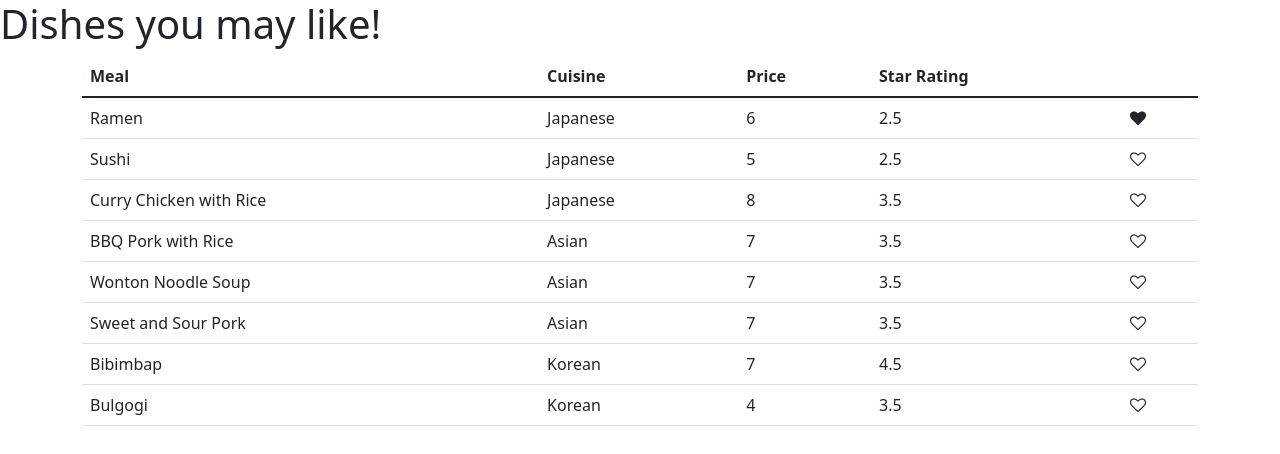
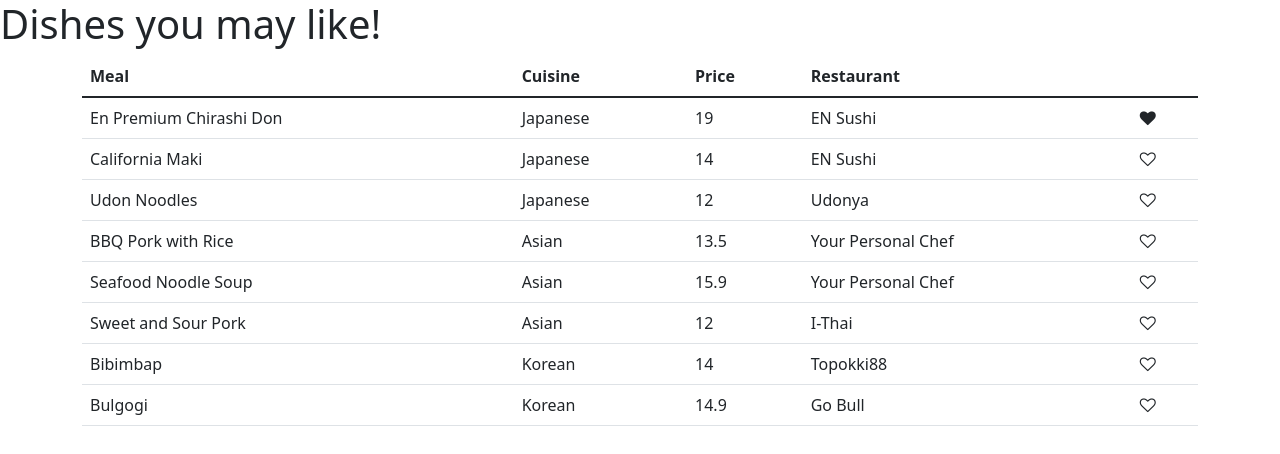
Before and after one commit to Kelvin-MKL/ReactApp, a React (Create React App) app in the folder table-with-nested-value-demo/: page / in a window 1280 px wide. Shown: the top 454 px of the page. Built offline with nearby package versions, Linux system fonts and the light colour scheme.

Commit message:
Documentation added in each method

```diff
--- a/table-with-nested-value-demo/src/App.js
+++ b/table-with-nested-value-demo/src/App.js
@@ -6,26 +6,38 @@ import _ from "lodash";
 import "./App.css";
 
 class App extends Component {
+  // This is same as useState hook.
   state = {
     dishes: [],
     sortColumn: { path: "title", order: "asc" },
   };
 
   componentDidMount() {
+    // This is what happened under the useEffect hook. OR simply use useEffect hook.
+    // This function is called after all the elements is correctly rendered.
+    // Static data is used in this case for simplicity.
+    // axios is a famous api that can be used to fetch data from an URL (async & await).
     this.setState({ dishes: getDishes() });
   }
 
   handleSort = (sortColumn) => {
+    // When the header is clicked, the child class passes the sortColumn obj to parent class
+    // (tableHeader -> dishesTable -> App)
+    // setState method then updates the virtual dom.
     this.setState({ sortColumn: sortColumn });
   };
 
   getPageData = () => {
+    // _. lodash gives accesibility to the nested value in an object.
     const { dishes, sortColumn } = this.state;
     const sorted = _.orderBy(dishes, [sortColumn.path], [sortColumn.order]);
     return { data: sorted };
   };
 
   handleLike = (dish) => {
+    // Clone the dishes state (array), find the index of specific dish.
+    // Clone the targeted object and make change on it.
+    // Replace the Cloned dishes with the original state.
     const dishes = [...this.state.dishes];
     const index = dishes.indexOf(dish);
     dishes[index] = { ...dishes[index] };
@@ -48,7 +60,6 @@ class App extends Component {
             onSort={this.handleSort}
           ></DishesTable>
         </div>
-        <i className='fa-solid fa-utensils'></i>
       </div>
     );
   }
--- a/table-with-nested-value-demo/src/component/common/table.jsx
+++ b/table-with-nested-value-demo/src/component/common/table.jsx
@@ -3,7 +3,9 @@ import TableHeader from "./tableHeader";
 import TableBody from "./tableBody";
 
 const Table = ({ columns, sortColumn, onSort, data }) => {
+  // Destructing, they are simply props.columns, props.sortColumn  ... etc.
   // argument destructing
+  // Resuable component
   return (
     <table className='table'>
       <TableHeader columns={columns} sortColumn={sortColumn} onSort={onSort} />
--- a/table-with-nested-value-demo/src/component/common/tableHeader.jsx
+++ b/table-with-nested-value-demo/src/component/common/tableHeader.jsx
@@ -1,6 +1,10 @@
 import React, { Component } from "react";
 
 class TableHeader extends Component {
+  // This will raise an event and send the current path value to the parent.
+  // Compare the current column.path value with previous value (in the state)
+  // If the path is the same, the order will be set to opposite
+  // Otherwise, the current path will take place, order will be set to ascending by default.
   raiseSort = (path) => {
     const sortColumn = { ...this.props.sortColumn };
     if (sortColumn.path === path)
@@ -13,6 +17,8 @@ class TableHeader extends Component {
   };
 
   renderSortIcon = (column) => {
+    // Rendering the shorting icon.
+    // It is displaying only on the selected column which is sortColumn.path
     const { sortColumn } = this.props;
     if (column.path !== sortColumn.path) return null;
     //i.fa.fa-sort-asc shortcut
--- a/table-with-nested-value-demo/src/component/dishesTable.jsx
+++ b/table-with-nested-value-demo/src/component/dishesTable.jsx
@@ -7,7 +7,7 @@ class DishesTable extends Component {
     { path: "name", label: "Meal" },
     { path: "cuisine.name", label: "Cuisine" },
     { path: "price", label: "Price" },
-    { path: "starRating", label: "Star Rating" },
+    { path: "restaurant", label: "Restaurant" },
     {
       key: "favourite",
       content: (dish) => (
--- a/table-with-nested-value-demo/src/services/fakeDishesData.js
+++ b/table-with-nested-value-demo/src/services/fakeDishesData.js
@@ -1,60 +1,60 @@
 const dishes = [
   {
     _id: "001",
-    name: "Ramen",
+    name: "En Premium Chirashi Don",
     cuisine: { _id: "c01", name: "Japanese" },
-    price: 6,
-    starRating: 2.5,
+    price: 19,
+    restaurant: "EN Sushi",
     liked: true,
   },
   {
     _id: "002",
-    name: "Sushi",
+    name: "California Maki",
     cuisine: { _id: "c01", name: "Japanese" },
-    price: 5,
-    starRating: 2.5,
+    price: 14,
+    restaurant: "EN Sushi",
   },
   {
     _id: "003",
-    name: "Curry Chicken with Rice",
+    name: "Udon Noodles",
     cuisine: { _id: "c01", name: "Japanese" },
-    price: 8,
-    starRating: 3.5,
+    price: 12,
+    restaurant: "Udonya",
   },
   {
     _id: "004",
     name: "BBQ Pork with Rice",
     cuisine: { _id: "c02", name: "Asian" },
-    price: 7,
-    starRating: 3.5,
+    price: 13.5,
+    restaurant: "Your Personal Chef",
   },
   {
     _id: "005",
-    name: "Wonton Noodle Soup",
+    name: "Seafood Noodle Soup",
     cuisine: { _id: "c02", name: "Asian" },
-    price: 7,
-    starRating: 3.5,
+    price: 15.9,
+    restaurant: "Your Personal Chef",
   },
   {
     _id: "006",
     name: "Sweet and Sour Pork",
     cuisine: { _id: "c02", name: "Asian" },
-    price: 7,
-    starRating: 3.5,
+    price: 12,
+    restaurant: "I-Thai",
   },
   {
     _id: "007",
     name: "Bibimbap",
     cuisine: { _id: "c03", name: "Korean" },
-    price: 7,
-    starRating: 4.5,
+    price: 14,
+    restaurant: "Topokki88",
   },
   {
     _id: "008",
     name: "Bulgogi",
     cuisine: { _id: "c03", name: "Korean" },
-    price: 4,
-    starRating: 3.5,
+    price: 14.9,
+    restaurant: "Go Bull",
   },
 ];
 
```
